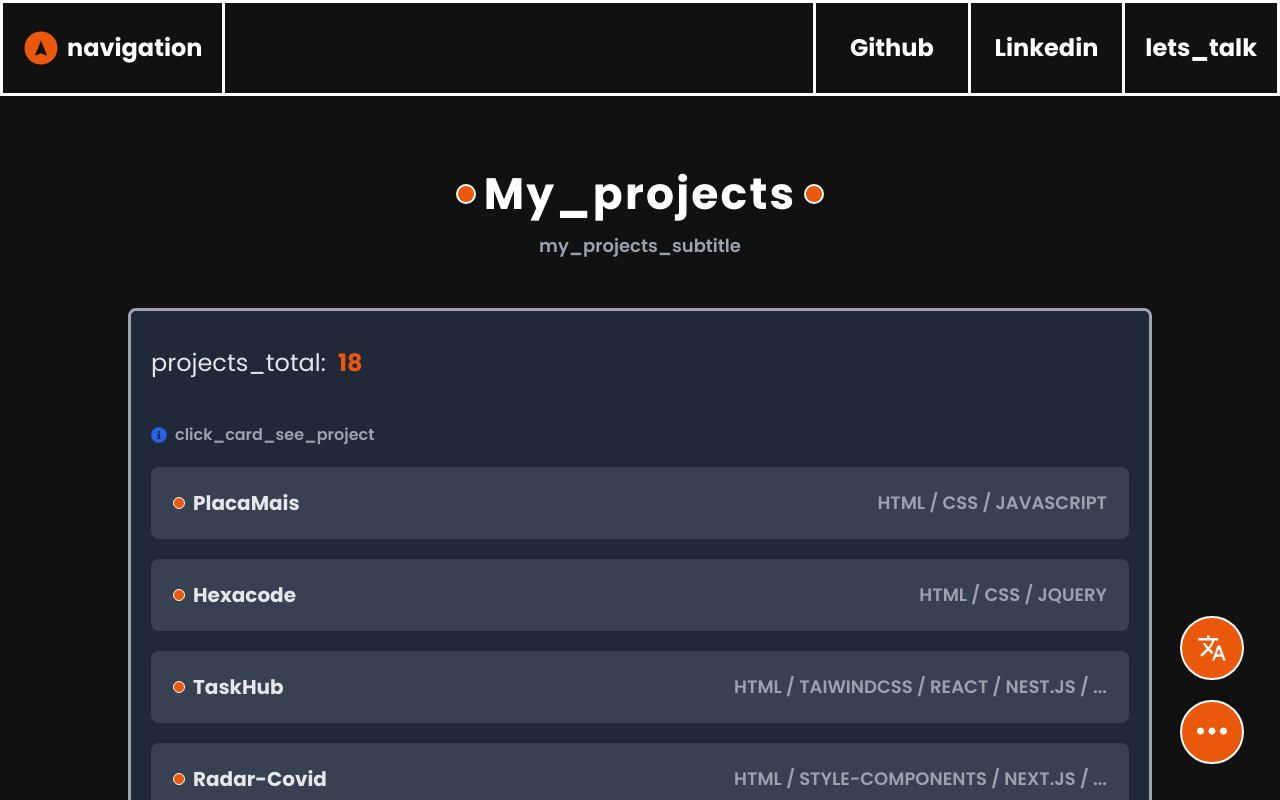
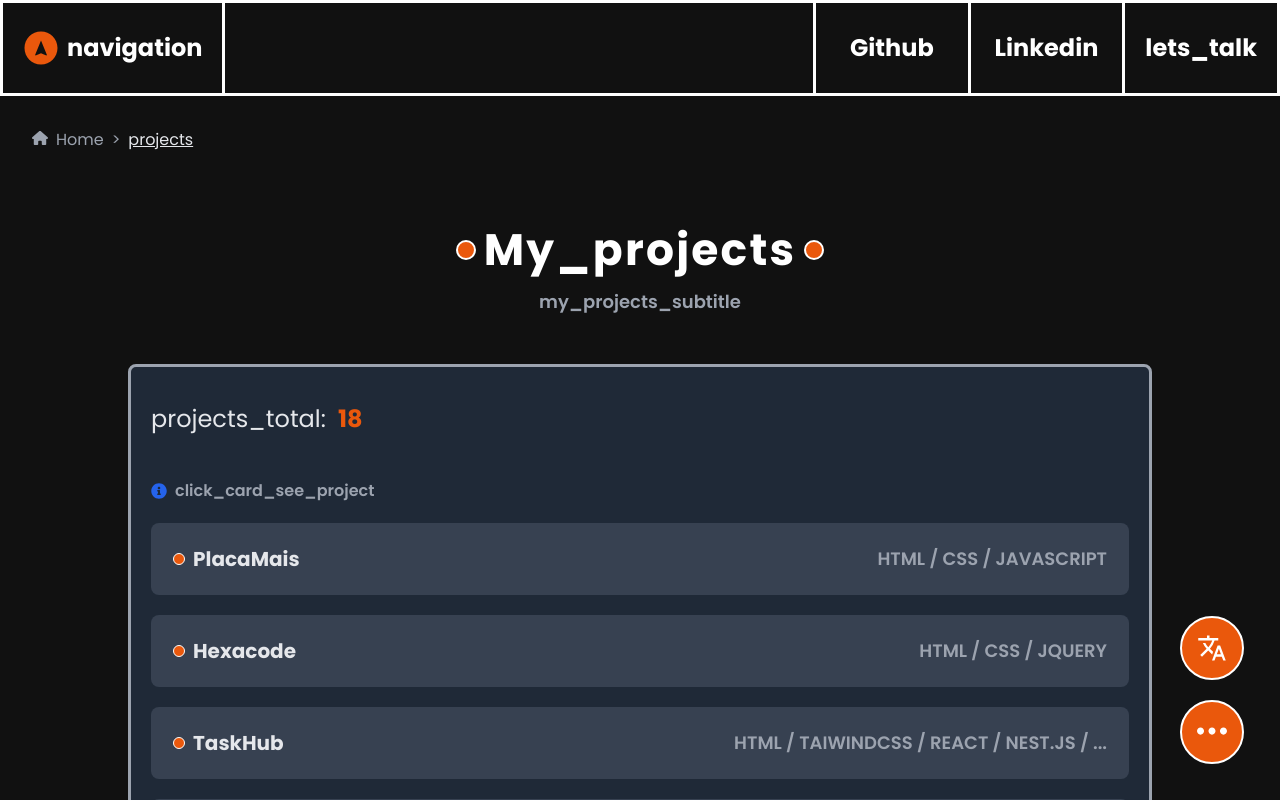
Before and after one commit to DuDupedrosa/new-portfolio, a Next.js app: page /projects in a window 1280 px wide. Shown: the top 800 px of the page. Built offline with nearby package versions, Linux system fonts and the light colour scheme.

Commit message:
traduzindo a section quem sou eu + breadcrumn em projetos

```diff
--- a/src/app/projects/components/ProjectsComponent.tsx
+++ b/src/app/projects/components/ProjectsComponent.tsx
@@ -1,5 +1,6 @@
 'use client';
 
+import BreadCrumb from '@/components/BreadCrumb';
 import Header from '@/components/Common/Header';
 import PageTitle from '@/components/Common/PageTitle.tsx';
 import { allProjectsItems } from '@/helpers/PorfolioItems/allProjects';
@@ -42,8 +43,16 @@ function ProjectsComponent() {
       {/* header */}
       <Header notUseSectionToGo={true} />
 
+      <div className="px-8 mt-8">
+        <BreadCrumb
+          routes={[
+            { label: t('projects'), current: true, toPath: '/projects' },
+          ]}
+        />
+      </div>
+
       {/* conteúdo */}
-      <section className="mt-20 pb-20 px-8">
+      <section className="mt-16 md:mt-20 pb-20 px-8">
         {/* header - title */}
         <div>
           <PageTitle text={t('my_projects')} />
--- a/src/app/projects/page.tsx
+++ b/src/app/projects/page.tsx
@@ -3,12 +3,14 @@
 import React from 'react';
 import ProjectsComponent from './components/ProjectsComponent';
 import PageFloatContainer from '@/components/Common/PageFloatContainer';
+import Footer from '@/components/Common/Footer';
 
 function page() {
   return (
     <div className="min-h-screen bg-mainBlack">
       <PageFloatContainer notUseSectionToGo={true} />
       <ProjectsComponent />
+      <Footer />
     </div>
   );
 }
--- /dev/null
+++ b/src/components/BreadCrumb/index.tsx
@@ -0,0 +1,54 @@
+import Link from 'next/link';
+import React from 'react';
+import { FaHouse } from 'react-icons/fa6';
+
+interface BradCrumbItem {
+  label: string;
+  current: boolean;
+  toPath: string;
+}
+
+interface Props {
+  routes: BradCrumbItem[];
+}
+
+const divider = '>';
+function BreadCrumb({ routes }: Props) {
+  return (
+    <div className="flex items-center">
+      <Link
+        href={'/'}
+        className="flex items-center gap-2 mr-2 text-gray-400 text-base hover:underline"
+      >
+        <FaHouse className="text-base text-gray-400 mb-1" />
+        Home
+      </Link>
+      <ul>
+        {routes.map((route, i) => {
+          return (
+            <li key={i} className="flex items-center gap-2">
+              <span className="block text-gray-400 text-base">{divider}</span>
+              {route.current ? (
+                <Link
+                  href={route.toPath}
+                  className={`text-base text-gray-200 underline`}
+                >
+                  {route.label}
+                </Link>
+              ) : (
+                <Link
+                  href={route.toPath}
+                  className={`text-base text-gray-400 hover:underline`}
+                >
+                  {route.label}
+                </Link>
+              )}
+            </li>
+          );
+        })}
+      </ul>
+    </div>
+  );
+}
+
+export default BreadCrumb;
--- a/src/components/home/WhoIAm/index.tsx
+++ b/src/components/home/WhoIAm/index.tsx
@@ -3,13 +3,17 @@ import React from 'react';
 import Image from 'next/image';
 import Eduardo from '@/assets/images/Eduardo Pedrosa.jpg';
 import { handleRedirect } from '@/helpers/methods/handleRedirect';
+import { useTranslation } from 'react-i18next';
+import { languageTextEnum } from '@/helpers/enums/LanguageEnum';
 
 function WhoIam() {
+  const { i18n, t } = useTranslation();
+
   return (
     <div className="mt-16 pb-16 border-b-main border-b-solid border-b-white">
       {/* container */}
       <div>
-        <PageTitle text="Quem sou eu?" />
+        <PageTitle text={t('who_am_i')} />
 
         {/* container para centralizar o conteúdo  */}
         <div className="grid place-items-center mt-16 px-6 md:px-14">
@@ -27,19 +31,24 @@ function WhoIam() {
             {/* textos */}
             <div className="flex flex-col md:flex-row gap-12">
               {/* primeira coluna */}
+              {i18n.language === languageTextEnum.PT ? (
+                <>
                   <div>
                     <p className="text-lg font-normal text-gray-400">
                       Com 22 anos, sou um desenvolvedor{' '}
-                  <span className="font-bold">front-end</span> apaixonado pelo
-                  que faço. Atualmente, estou cursando{' '}
+                      <span className="font-bold">front-end</span> apaixonado
+                      pelo que faço. Atualmente, estou cursando{' '}
                       <span className="font-bold">
                         Análise e Desenvolvimento de Sistemas
                       </span>
                       , aprofundando meus conhecimentos e expandindo minhas
-                  habilidades técnicas. Minha jornada profissional começou na{' '}
+                      habilidades técnicas. Minha jornada profissional começou
+                      na{' '}
                       <span
                         className="font-bold cursor-pointer underline hover:text-gray-200 transition-all"
-                    onClick={() => handleRedirect('https://www.dxainvest.com/')}
+                        onClick={() =>
+                          handleRedirect('https://www.dxainvest.com/')
+                        }
                       >
                         DXA Invest
                       </span>
@@ -50,7 +59,9 @@ function WhoIam() {
                       Hoje, continuo minha trajetória na{' '}
                       <span
                         className="font-bold underline cursor-pointer hover:text-gray-200 transition-all"
-                    onClick={() => handleRedirect('https://www.dxainvest.com/')}
+                        onClick={() =>
+                          handleRedirect('https://www.dxainvest.com/')
+                        }
                       >
                         DXA Invest
                       </span>{' '}
@@ -62,21 +73,80 @@ function WhoIam() {
                   <div>
                     <p className="text-lg font-normal text-gray-400">
                       Além do meu trabalho formal, também sou ativo no mundo dos{' '}
-                  <span className="font-bold">freelances</span>, onde desenvolvo
-                  projetos utilizando{' '}
-                  <span className="font-bold">tecnologias modernas</span> como
-                  JavaScript, TypeScript, React, React Native, Vue.js, Node.js,
-                  Nest.js e dentre outras... Minha dedicação e entusiasmo pelo
-                  front-end são evidentes em cada projeto que entrego, buscando
-                  sempre a excelência e a inovação.
+                      <span className="font-bold">freelances</span>, onde
+                      desenvolvo projetos utilizando{' '}
+                      <span className="font-bold">tecnologias modernas</span>{' '}
+                      como JavaScript, TypeScript, React, React Native, Vue.js,
+                      Node.js, Nest.js e dentre outras... Minha dedicação e
+                      entusiasmo pelo front-end são evidentes em cada projeto
+                      que entrego, buscando sempre a excelência e a inovação.
                     </p>
                     <p className="text-lg font-normal text-gray-400 mt-2">
-                  A cada dia, estou mais empenhado em me tornar um desenvolvedor
-                  ainda mais completo e atualizado, sempre em busca de novos
-                  conhecimentos e desafios que me permitam crescer tanto
-                  profissionalmente quanto pessoalmente.
+                      A cada dia, estou mais empenhado em me tornar um
+                      desenvolvedor ainda mais completo e atualizado, sempre em
+                      busca de novos conhecimentos e desafios que me permitam
+                      crescer tanto profissionalmente quanto pessoalmente.
                     </p>
                   </div>
+                </>
+              ) : (
+                <>
+                  <div>
+                    <p className="text-lg font-normal text-gray-400">
+                      At 22, I'm a <span className="font-bold">front-end</span>{' '}
+                      with a passion for what I do. I'm currently studying{' '}
+                      <span className="font-bold">
+                        Systems Analysis and Development
+                      </span>
+                      , deepening my knowledge and expanding my technical
+                      skills. My professional journey began at{' '}
+                      <span
+                        className="font-bold cursor-pointer underline hover:text-gray-200 transition-all"
+                        onClick={() =>
+                          handleRedirect('https://www.dxainvest.com/')
+                        }
+                      >
+                        DXA Invest
+                      </span>
+                      , where I interned for 1 year and 2 months, gaining
+                      valuable experience and honing my skills.
+                    </p>
+                    <p className="text-lg font-normal text-gray-400 mt-2">
+                      Today, I am continuing my career at{' '}
+                      <span
+                        className="font-bold underline cursor-pointer hover:text-gray-200 transition-all"
+                        onClick={() =>
+                          handleRedirect('https://www.dxainvest.com/')
+                        }
+                      >
+                        DXA Invest
+                      </span>{' '}
+                      as a trainee, where I have been for 11 months. In this
+                      position, I have the opportunity to get involved in
+                      challenging projects and make a significant contribution
+                      to the team.
+                    </p>
+                  </div>
+                  <div>
+                    <p className="text-lg font-normal text-gray-400">
+                      In addition to my formal work, I'm also active in the{' '}
+                      <span className="font-bold">freelance</span> world, where
+                      I develop projects using{' '}
+                      <span className="font-bold">modern technologies</span>{' '}
+                      such as JavaScript, TypeScript, React, React Native,
+                      Vue.js, Node.js, Nest.js and others... My dedication and
+                      enthusiasm for the front-end are evident in every project
+                      I deliver, always striving for excellence and innovation.
+                    </p>
+                    <p className="text-lg font-normal text-gray-400 mt-2">
+                      Every day, I am more committed to becoming an even more
+                      complete and up-to-date developer, always looking for new
+                      knowledge and challenges that will allow me to grow both
+                      professionally and personally.
+                    </p>
+                  </div>
+                </>
+              )}
             </div>
           </div>
         </div>
--- a/src/i18n/locales/en.json
+++ b/src/i18n/locales/en.json
@@ -50,5 +50,7 @@
   "vue_2": "Vue.js 2 Complete",
   "full_nestjs": "Nest.JS (MongoDB e MySQL)",
   "react_native": "React native",
-  "footer_rights": "DuduPedrosa© all rights reserved"
+  "footer_rights": "DuduPedrosa© all rights reserved",
+  "projects": "Projects",
+  "who_am_i": "Who am I?"
 }
--- a/src/i18n/locales/pt.json
+++ b/src/i18n/locales/pt.json
@@ -50,5 +50,7 @@
   "vue_2": "Vue.js 2 Completo",
   "full_nestjs": "Nest.JS do Zero (MongoDB e MySQL)",
   "react_native": "React native",
-  "footer_rights": "DuduPedrosa© todos os direitos reservados"
+  "footer_rights": "DuduPedrosa© todos os direitos reservados",
+  "projects": "Projetos",
+  "who_am_i": "Quem sou eu?"
 }
```
Lines whose indentation alone changed are shown as unchanged.
